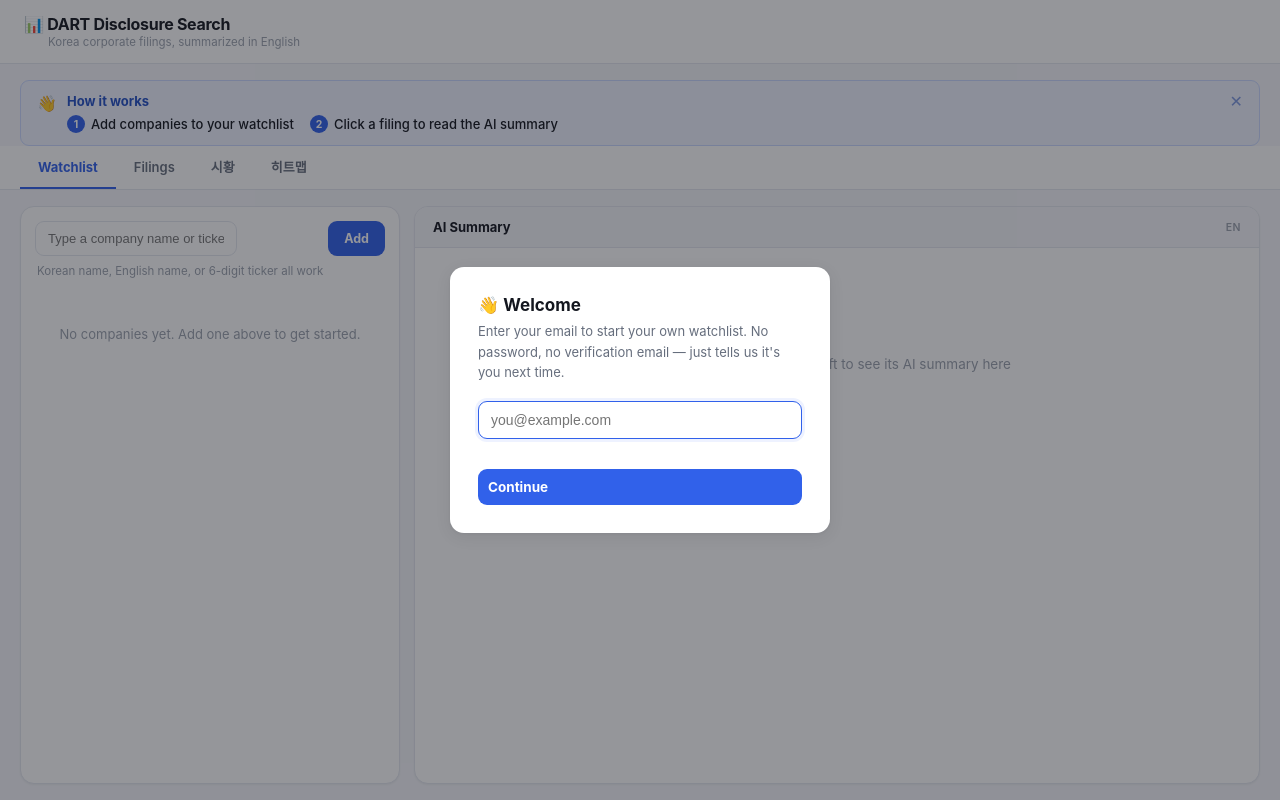
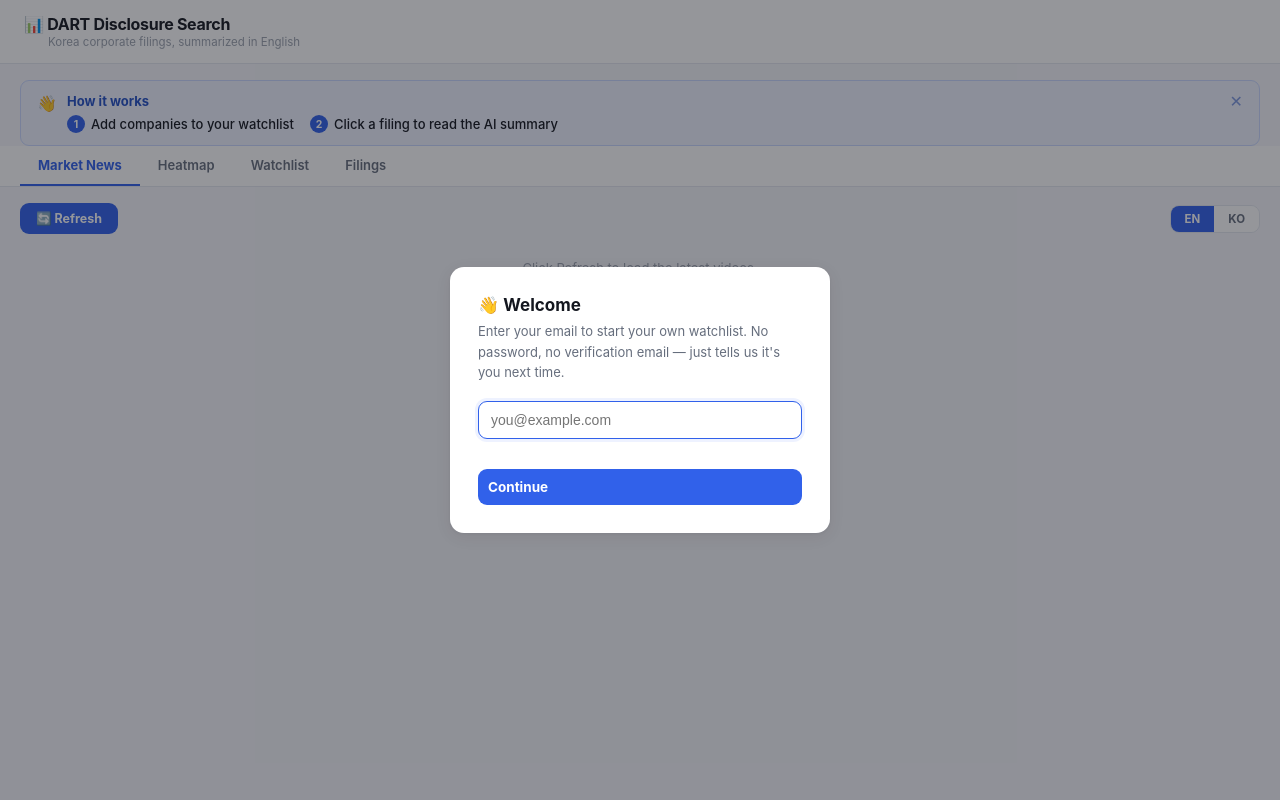
Before and after one commit to whdtjq1801-sketch/dart-dashboard, a Flask app: page / in a window 1280 px wide. Run offline with Flask 3, Linux system fonts and the light colour scheme; some libraries are stand-ins or nearby versions.

Commit message:
Market News/Heatmap 탭을 영어로 전환하고 맨 앞으로 이동
탭 순서를 Market News, Heatmap, Watchlist, Filings로 바꾸고
Market News를 기본 랜딩 화면으로 만들었다. 히트맵 종목명은 DART
영문명 데이터셋(static/companies.json, 기존 관심기업 검색 기능이
쓰던 것)을 재사용해 영어로 표시하고, 매핑이 없는 경우(우선주 등)만
한글로 폴백한다.

Co-Authored-By: Claude Sonnet 5 <noreply@anthropic.com>

```diff
--- a/app.py
+++ b/app.py
@@ -1332,6 +1332,7 @@ def api_kospi_heatmap():
         items = [{
             'ticker':      r['ticker'],
             'name':        r['name'],
+            'name_en':     (_dataset_by_ticker.get(r['ticker']) or {}).get('name_en') or r['name'],
             'sector':      r['sector'],
             'market_cap':  r['market_cap'],
             'change_pct':  float(r['change_pct']) if r['change_pct'] is not None else 0.0,
--- a/templates/index.html
+++ b/templates/index.html
@@ -397,14 +397,14 @@ button.action:disabled { opacity: .5; cursor: default; }
 
 <div class="tabs-bar">
   <div class="tabs">
-    <div class="tab active" onclick="showTab('companies',this)">Watchlist</div>
+    <div class="tab active" onclick="showTab('market',this)">Market News <span class="badge" id="marketBadge" style="display:none">0</span></div>
+    <div class="tab" onclick="showTab('heatmap',this)">Heatmap</div>
+    <div class="tab" onclick="showTab('companies',this)">Watchlist</div>
     <div class="tab" onclick="showTab('disclosures',this)">Filings <span class="badge" id="discBadge" style="display:none">0</span></div>
-    <div class="tab" onclick="showTab('market',this)">시황 <span class="badge" id="marketBadge" style="display:none">0</span></div>
-    <div class="tab" onclick="showTab('heatmap',this)">히트맵</div>
   </div>
 </div>
 
-<div class="main" id="mainSplit">
+<div class="main hidden" id="mainSplit">
 
   <!-- LEFT -->
   <div class="panel panel-left">
@@ -455,7 +455,7 @@ button.action:disabled { opacity: .5; cursor: default; }
 </div>
 
 <!-- Market issues (시황) - full-width news feed, shown instead of .main -->
-<div class="news-feed" id="marketFeedWrap">
+<div class="news-feed active" id="marketFeedWrap">
   <div class="news-toolbar">
     <button class="action btn-blue" onclick="loadMarketIssues()" id="marketBtn">🔄 Refresh</button>
     <span class="disc-count" id="marketCount"></span>
@@ -522,6 +522,7 @@ function initApp() {
     showGate();
   } else {
     loadCompanies();
+    loadMarketIssues();
   }
 }
 
@@ -1174,7 +1175,7 @@ function renderHeatmap() {
       const showText = cr.w > 44 && cr.h > 28;
       html += `<div class="heatmap-cell" style="left:${cr.x}px;top:${cr.y}px;width:${cr.w}px;height:${cr.h}px;background:${bg};color:${fg}"
         onmouseenter="showHeatmapTip(event,'${s.ticker}')" onmousemove="moveHeatmapTip(event)" onmouseleave="hideHeatmapTip()">
-        ${showText ? `<div class="name">${s.name}</div><div class="chg">${s.change_pct > 0 ? '+' : ''}${s.change_pct.toFixed(2)}%</div>` : ''}
+        ${showText ? `<div class="name">${s.name_en || s.name}</div><div class="chg">${s.change_pct > 0 ? '+' : ''}${s.change_pct.toFixed(2)}%</div>` : ''}
       </div>`;
     }
   }
@@ -1185,7 +1186,7 @@ function showHeatmapTip(evt, ticker) {
   const s = _heatmapItems.find(x => x.ticker === ticker);
   if (!s) return;
   const tip = document.getElementById('heatmapTooltip');
-  tip.innerHTML = `<div class="t-name">${s.name}</div>
+  tip.innerHTML = `<div class="t-name">${s.name_en || s.name}</div>
     <div class="t-row">${s.sector}</div>
     <div class="t-row">Change: ${s.change_pct > 0 ? '+' : ''}${s.change_pct.toFixed(2)}%</div>
     <div class="t-row">Market cap: ${(s.market_cap / 1e12).toFixed(2)}T KRW</div>
```
